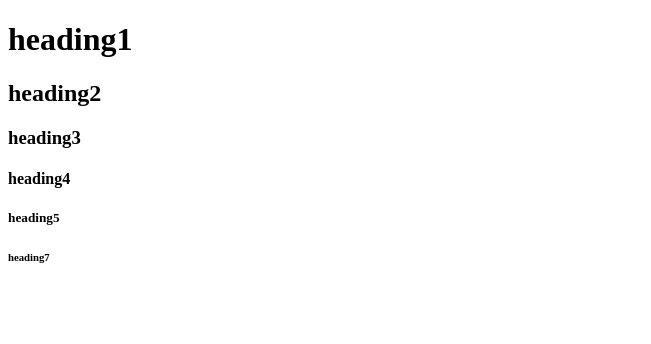
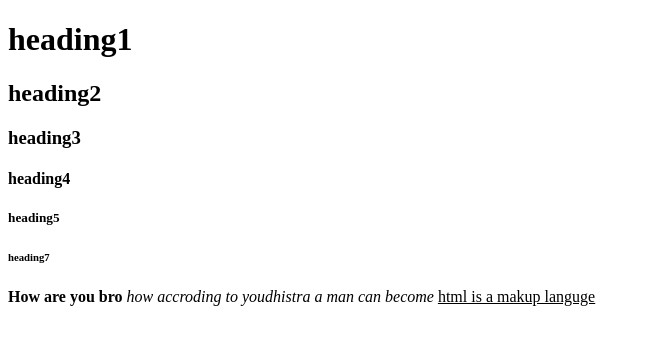
Before and after one commit to vikasjadau/basiccode, a plain HTML site: page index.html in a window 1280 px wide. Shown: the whole page, without its empty margins (0-651 px from the left). Drawn offline with Linux system fonts and the light colour scheme.

Commit message:
some change

```diff
--- a/index.html
+++ b/index.html
@@ -11,5 +11,8 @@
      <h4>heading4</h4>
      <h5>heading5</h5>
      <h6>heading7</h6>
+     <b>How are you bro </b>
+     <i>how accroding to youdhistra a man can become</i>
+     <u>html is a makup languge</u>
 </body>
 </html>
```
